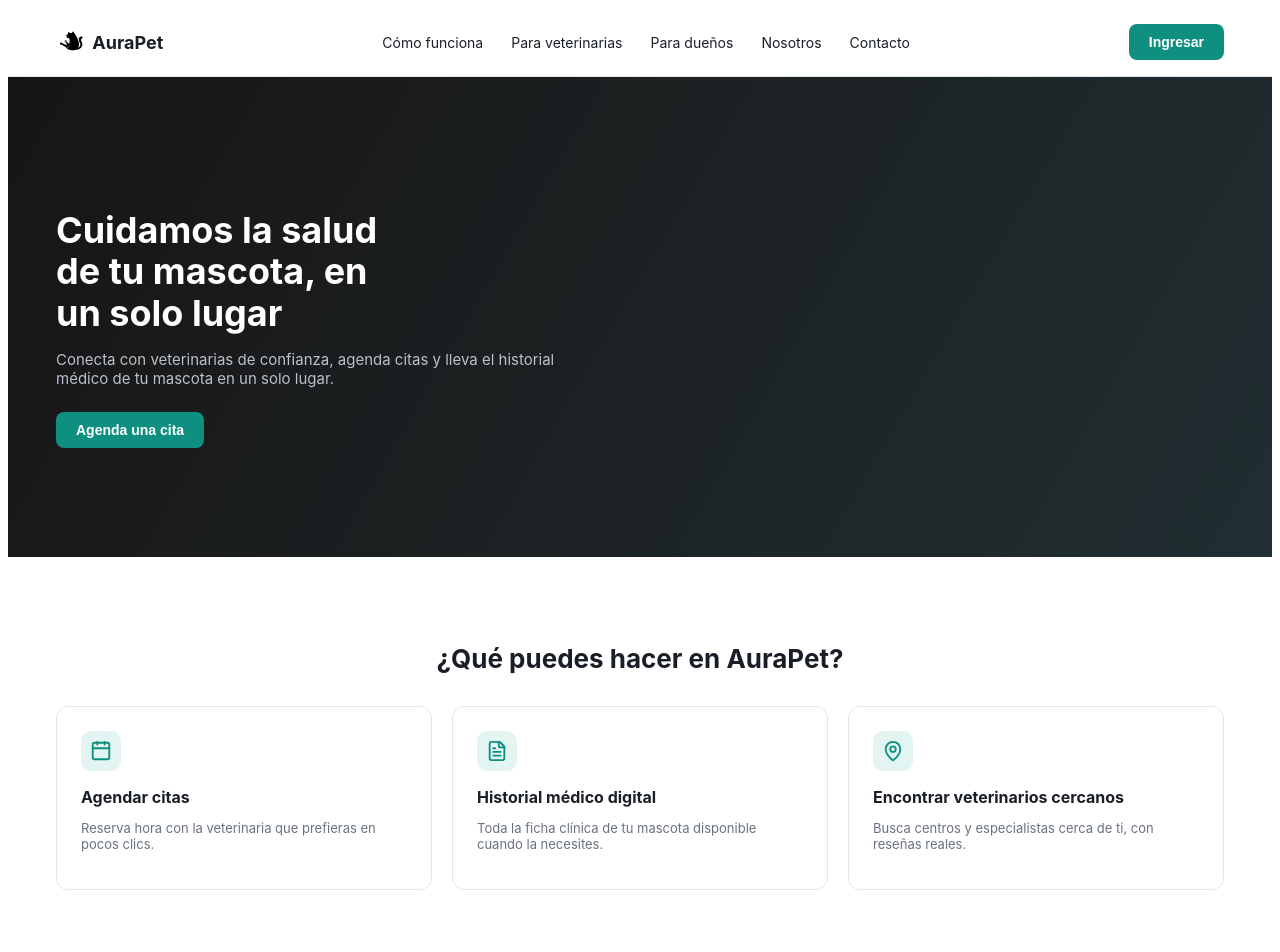
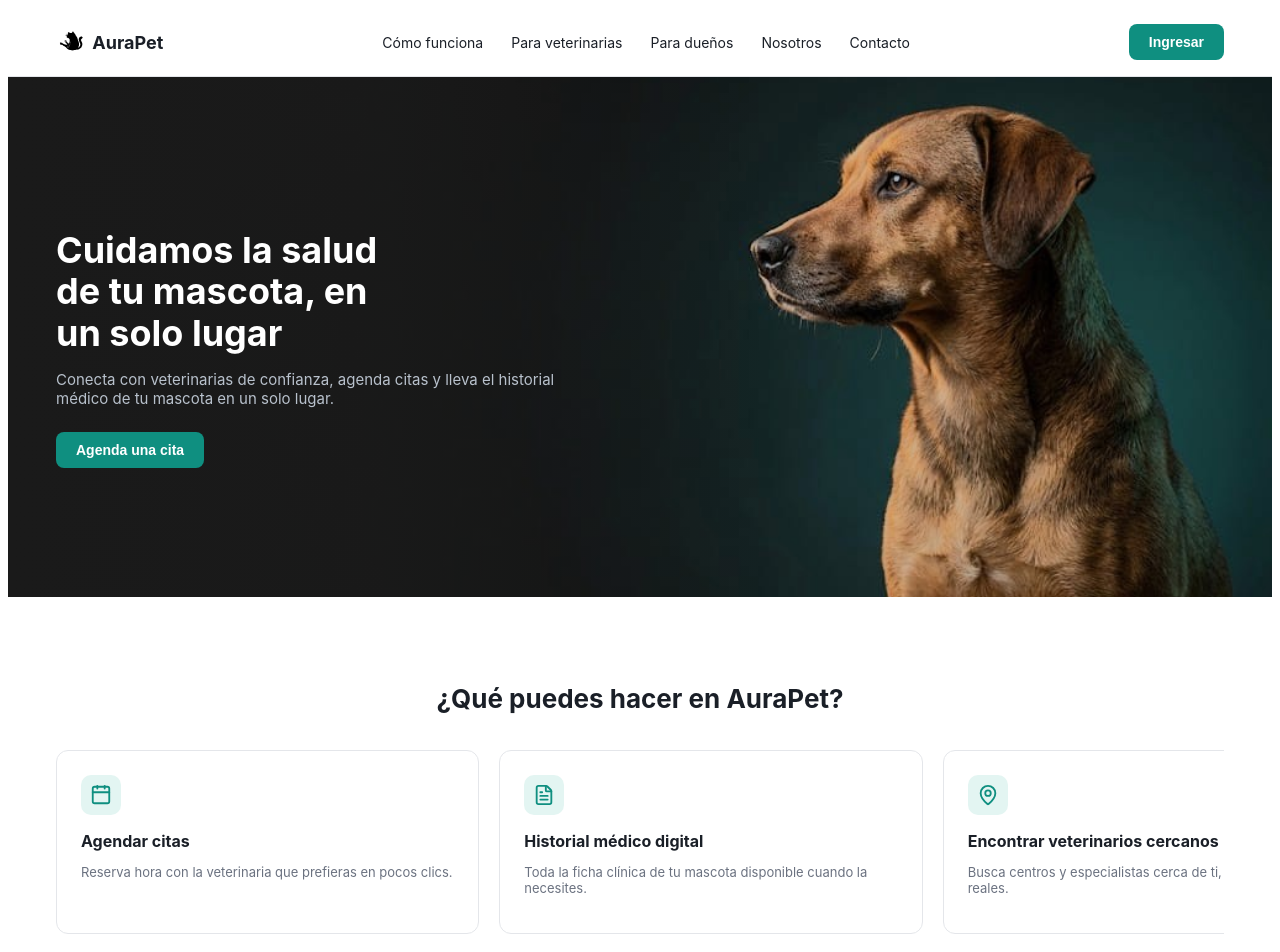
Before and after one commit to bastianp20/Capstone001, a React (Vite) app in the folder auraPet/: page / in a window 1280 px wide. Shown: the top 952 px of the page. Built offline with nearby package versions, Linux system fonts and the light colour scheme.

Commit message:
se agregan las imagenes correspondientes, se separa el apartado de servicios para poder agregarse más o quitarse en función de laa decisiones que se tomen

```diff
--- a/auraPet/src/components/Footer.tsx
+++ b/auraPet/src/components/Footer.tsx
@@ -43,10 +43,10 @@ export const Footer = ({ vistaActiva, onNavegar }: FooterProps) => {
       <div className="landing-footer-col">
         <h4>Social</h4>
         <div className="contacto-footer-social">
-          <span>f</span>
-          <span>o</span>
-          <span>t</span>
-          <span>yt</span>
+          <span>facebook</span>
+          <span>instagram</span>
+          <span>twitter</span>
+          <span>youtube</span>
         </div>
       </div>
 
--- /dev/null
+++ b/auraPet/src/components/Servicios.tsx
@@ -0,0 +1,26 @@
+import { Colors, servicios } from "../constants";
+import "../css/Servicios.css";
+
+const colors = Colors;
+
+export const Servicios = () => {
+  return (
+    <section className="landing-seccion" id="servicios">
+      <h2>¿Qué puedes hacer en AuraPet?</h2>
+      <div className="landing-servicios-grid">
+        {servicios.map((servicio) => {
+          const Icono = servicio.icono;
+          return (
+            <div className="landing-servicio-card" key={servicio.titulo}>
+              <div className="landing-servicio-icono">
+                <Icono size={22} color={colors.primario} />
+              </div>
+              <h3>{servicio.titulo}</h3>
+              <p>{servicio.descripcion}</p>
+            </div>
+          );
+        })}
+      </div>
+    </section>
+  );
+};
--- a/auraPet/src/constants.ts
+++ b/auraPet/src/constants.ts
@@ -1,5 +1,5 @@
 import type { CSSProperties } from "react";
-import type {EstadoCita, UrgenciaCita, EspecieMascota, VistaHome} from '../src/interfaces';
+import type {EstadoCita, UrgenciaCita, EspecieMascota, VistaHome, Servicio} from '../src/interfaces';
 import {
   Menu, Search, Bell, User, UserCircle, LogOut, Settings, Calendar, Filter, ChevronDown, ChevronRight, X, Plus, MoreVertical, Home,
   PawPrint, Heart, CalendarPlus, History, FileText,Stethoscope, Syringe, ClipboardList, ClipboardPlus, Share2, Microscope, Activity,
@@ -262,3 +262,27 @@ export const respuestasPorCategoria: Record<string, { pregunta: string; respuest
     respuesta: "Como encargada o encargado del centro puedes invitar a tus colegas desde el panel de tu centro para que vean y actualicen las fichas de los pacientes.",
   },
 };
+
+// los servicios que estarán disponibles en la web y app
+export const servicios: Servicio[] = [
+    {
+        icono: Calendar,
+        titulo: "Agendar citas",
+        descripcion: "Reserva hora con la veterinaria que prefieras en pocos clics.",
+    },
+    {
+        icono: FileText,
+        titulo: "Historial médico digital",
+        descripcion: "Toda la ficha clínica de tu mascota disponible cuando la necesites.",
+    },
+    {
+        icono: MapPin,
+        titulo: "Encontrar veterinarios cercanos",
+        descripcion: "Busca centros y especialistas cerca de ti, con reseñas reales.",
+    },
+    {
+      icono: Heart,
+      titulo: "Adopciones Responsables",
+      descripcion: "Conecta con refugios y adopta mascotas de manera segura y responsable."
+    }
+];
--- a/auraPet/src/css/HomePage.css
+++ b/auraPet/src/css/HomePage.css
@@ -47,20 +47,30 @@
 /* Hero */
 .landing-hero {
   position: relative;
-  min-height: 480px;
+  min-height: 520px;
   display: flex;
   align-items: center;
-  background: linear-gradient(120deg, var(--landing-oscuro), #2c3e42);
+  background-color: var(--landing-oscuro); /* respaldo mientras carga */
+  background-size: cover;
+  background-position: right center;
+  background-repeat: no-repeat;
   color: #ffffff;
   overflow: hidden;
 }
 .landing-hero-overlay {
   position: absolute;
   inset: 0;
-  background: rgba(0, 0, 0, 0.25);
+  background: linear-gradient(
+    90deg,
+    rgba(26, 26, 26, 1) 0%,
+    rgba(26, 26, 26, 0.85) 30%,
+    rgba(26, 26, 26, 0) 60%
+  );
+  pointer-events: none;
 }
 .landing-hero-contenido {
   position: relative;
+  z-index: 1;
   padding: 48px;
   max-width: 520px;
 }
@@ -83,30 +93,6 @@
 .landing-seccion h2 { font-size: 26px; margin-bottom: 32px; }
 .landing-seccion-suave { background: var(--landing-secundario); }
 
-.landing-servicios-grid {
-  display: grid;
-  grid-template-columns: repeat(3, 1fr);
-  gap: 20px;
-}
-.landing-servicio-card {
-  background: #ffffff;
-  border: 1px solid var(--landing-borde);
-  border-radius: 12px;
-  padding: 24px;
-  text-align: left;
-}
-.landing-servicio-icono {
-  width: 40px;
-  height: 40px;
-  border-radius: 10px;
-  background: var(--landing-secundario);
-  display: flex;
-  align-items: center;
-  justify-content: center;
-  margin-bottom: 12px;
-}
-.landing-servicio-card h3 { font-size: 16px; margin-bottom: 6px; }
-.landing-servicio-card p { font-size: 13px; color: var(--landing-texto-suave); }
 
 /* Sección oscura con mockup */
 .landing-seccion-oscura {
@@ -285,7 +271,6 @@
 }
 
 @media (max-width: 900px) {
-  .landing-servicios-grid,
   .landing-testimonios-grid,
   .landing-pasos-grid { grid-template-columns: 1fr; }
   .landing-seccion-oscura,
--- /dev/null
+++ b/auraPet/src/css/Servicios.css
@@ -0,0 +1,43 @@
+/* Servicios (Home) */
+.landing-servicios-grid {
+  display: flex;
+  gap: 20px;
+  overflow-x: auto;                 /* scroll horizontal */
+  scroll-snap-type: x mandatory;    /* cada tarjeta "encaja" al soltar */
+  scroll-behavior: smooth;
+  padding: 4px 4px 16px;            /* espacio para la sombra y la barra */
+}
+.landing-servicio-card {
+  flex: 0 0 calc((100% - 40px) / 3); /* 3 tarjetas visibles en escritorio */
+  scroll-snap-align: start;
+  background: #ffffff;
+  border: 1px solid var(--landing-borde);
+  border-radius: 12px;
+  padding: 24px;
+  text-align: left;
+}
+.landing-servicio-icono {
+  width: 40px;
+  height: 40px;
+  border-radius: 10px;
+  background: var(--landing-secundario);
+  display: flex;
+  align-items: center;
+  justify-content: center;
+  margin-bottom: 12px;
+}
+.landing-servicio-card h3 { font-size: 16px; margin-bottom: 6px; }
+.landing-servicio-card p { font-size: 13px; color: var(--landing-texto-suave); }
+
+/* Barra de scroll fina */
+.landing-servicios-grid::-webkit-scrollbar { height: 6px; }
+.landing-servicios-grid::-webkit-scrollbar-thumb {
+  background: var(--landing-borde);
+  border-radius: 3px;
+}
+.landing-servicios-grid { scrollbar-width: thin; }
+
+@media (max-width: 900px) {
+  /* en celular se ve 1 tarjeta y se asoma la siguiente */
+  .landing-servicio-card { flex-basis: 80%; }
+}
--- a/auraPet/src/screens/Home/HomeScreen.tsx
+++ b/auraPet/src/screens/Home/HomeScreen.tsx
@@ -1,8 +1,6 @@
 import { useState } from "react";
 import {
   Calendar,
-  FileText,
-  MapPin,
   UserPlus,
   Search,
   Quote,
@@ -21,7 +19,9 @@ import {ParaVeterinarias} from '../Home/ParaVeterinariasScreen';
 import { ComoFunciona } from "./ComoFuncionaScreen";
 import { ContactoScreen } from "./ContactoScreen";
 import { Footer } from "../../components/Footer";
+import { Servicios } from "../../components/Servicios";
 import { getPreguntasFrecuentes } from "../../Api/getInfo";
+import fondo from '../../assets/Home/fondo.png';
 const colors = Colors;
 
 // variables de tema que le pasamos al contenedor raíz, mismo patrón que
@@ -37,26 +37,6 @@ const temaVars = {
   "--landing-texto-sidebar": colors.textoSidebar,
   "--landing-borde": colors.borde,
 } as React.CSSProperties;
-
-// TODO: esto es contenido mock, más adelante puede venir de Api/getInfo.tsx
-// o directo de un CMS si se arma uno.
-const servicios = [
-  {
-    icono: Calendar,
-    titulo: "Agendar citas",
-    descripcion: "Reserva hora con la veterinaria que prefieras en pocos clics.",
-  },
-  {
-    icono: FileText,
-    titulo: "Historial médico digital",
-    descripcion: "Toda la ficha clínica de tu mascota disponible cuando la necesites.",
-  },
-  {
-    icono: MapPin,
-    titulo: "Encontrar veterinarios cercanos",
-    descripcion: "Busca centros y especialistas cerca de ti, con reseñas reales.",
-  },
-];
 
 const testimonios = [
   { texto: "Agendar hora para mi perro nunca había sido tan fácil.", nombre: "Camila Rojas", rol: "Dueña de mascota" },
@@ -120,7 +100,7 @@ export const HomeScreen = () => {
       <NavBar vistaActiva="landing" onNavegar={setVista} onIngresar={() => setMostrarLogin(true)} />
 
       {/* Hero */}
-      <header className="landing-hero">
+      <header className="landing-hero" style={{ backgroundImage: `url(${fondo})` }}>
         <div className="landing-hero-overlay" />
         <div className="landing-hero-contenido">
           <h1>
@@ -143,23 +123,7 @@ export const HomeScreen = () => {
       </header>
 
       {/* Servicios */}
-      <section className="landing-seccion">
-        <h2>¿Qué puedes hacer en AuraPet?</h2>
-        <div className="landing-servicios-grid">
-          {servicios.map((servicio) => {
-            const Icono = servicio.icono;
-            return (
-              <div className="landing-servicio-card" key={servicio.titulo}>
-                <div className="landing-servicio-icono">
-                  <Icono size={22} color={colors.primario} />
-                </div>
-                <h3>{servicio.titulo}</h3>
-                <p>{servicio.descripcion}</p>
-              </div>
-            );
-          })}
-        </div>
-      </section>
+      <Servicios />
 
       {/* Bloque oscuro con "imagen" (mockup de historial) + texto */}
       <section className="landing-seccion-oscura">
```
Also changed, not shown: auraPet/src/interfaces.ts (+14 -0 lines), auraPet/src/assets/Home/Historial.png (added), auraPet/src/assets/Home/fondo.png (added).
